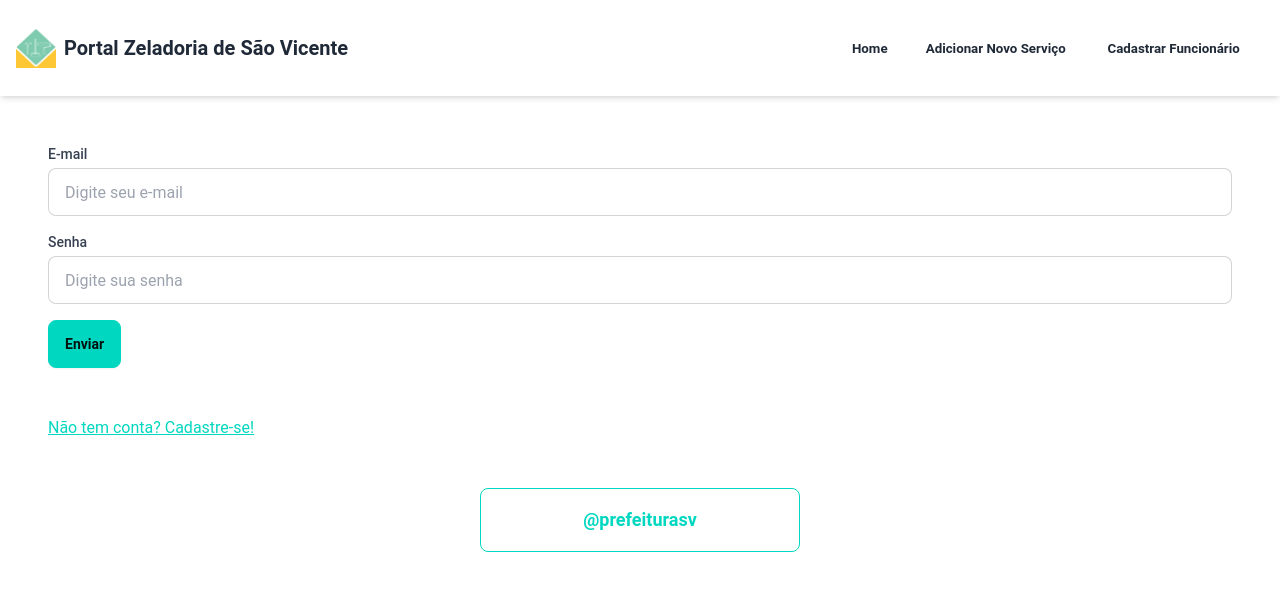
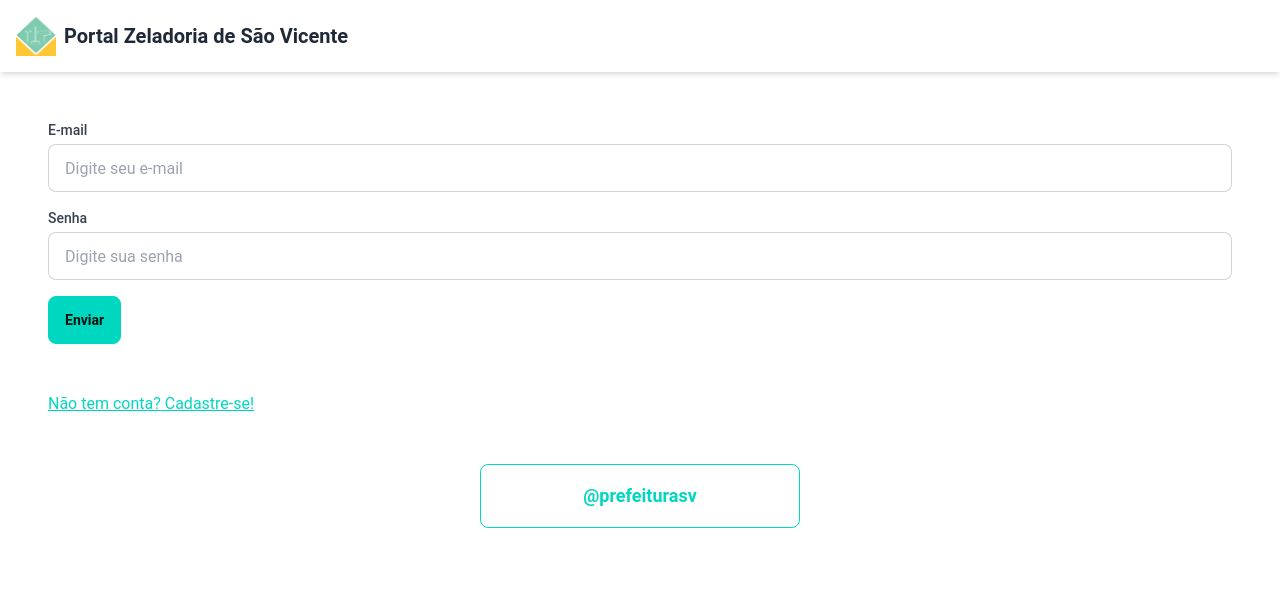
Before and after one commit to camilabr74/HTML_PI_2, a React (Vite) app: page / in a window 1280 px wide. Shown: the top 590 px of the page. Built offline with nearby package versions, Linux system fonts and the light colour scheme.

Commit message:
update: atualiza renderização navbar de acordo com as rotas

```diff
--- a/src/components/Navbar/Navbar.jsx
+++ b/src/components/Navbar/Navbar.jsx
@@ -1,16 +1,22 @@
 import React, { useState } from 'react';
-import { Link } from 'react-router-dom';
+import { Link, useLocation } from 'react-router-dom';
 
 const Navbar = ({ isAdmin, isLoggedIn, isEmployee, onLogout }) => {
     const [isMenuOpen, setIsMenuOpen] = useState(false);
+    const location = useLocation(); // Captura a URL atual
 
     const toggleMenu = () => setIsMenuOpen(!isMenuOpen);
     const closeMenu = () => setIsMenuOpen(false);
 
+    // Condições para exibir a navbar simples ou com botões adicionais
+    const isLoginOrSignUp = location.pathname === '/HTML_PI_2/login' || location.pathname === '/HTML_PI_2/sign-up';
+    const isCitizenRoutes = location.pathname === '/HTML_PI_2/home' || location.pathname === '/HTML_PI_2/service-selection' || location.pathname === '/HTML_PI_2/service-request';
+    const isEmployeeRoutes = location.pathname === '/HTML_PI_2/add-new-service' || location.pathname === '/HTML_PI_2/register-employee' || location.pathname === '/HTML_PI_2/home-employee';
+
     return (
         <div className="navbar bg-base-100 shadow-md flex items-center justify-between p-4">
             <div className="flex items-center">
-                <img src="/src/assets/logo.png" alt="Logo" className="h-10 w-10 mr-2" />
+                <img src="./src/assets/logo.png" alt="Logo" className="h-10 w-10 mr-2" />
                 <span className="text-xl font-bold">Portal Zeladoria de São Vicente</span>
             </div>
 
@@ -47,17 +53,20 @@ const Navbar = ({ isAdmin, isLoggedIn, isEmployee, onLogout }) => {
                             </svg>
                         </button>
                         <ul>
-                            {isEmployee || isAdmin ? (
-                                <li><Link to="/HTML_PI_2/home-employee" className="btn btn-ghost">Home</Link></li>
-                            ) : (
+                            {isLoginOrSignUp ? (
+                                // Navbar simples sem botões
+                                <li><Link to="/HTML_PI_2/login" className="btn btn-ghost">Login</Link></li>
+                            ) : isCitizenRoutes ? (
+                                // Navbar do cidadão com botão Home
                                 <li><Link to="/HTML_PI_2/home" className="btn btn-ghost">Home</Link></li>
-                            )}
-                            {isAdmin && (
+                            ) : isEmployeeRoutes ? (
+                                // Navbar do funcionário com botões adicionais
                                 <>
+                                    <li><Link to="/HTML_PI_2/home-employee" className="btn btn-ghost">Página Inicial</Link></li>
                                     <li><Link to="/HTML_PI_2/add-new-service" className="btn btn-ghost">Adicionar Novo Serviço</Link></li>
                                     <li><Link to="/HTML_PI_2/register-employee" className="btn btn-ghost">Cadastrar Funcionário</Link></li>
                                 </>
-                            )}
+                            ) : null}
                         </ul>
                     </div>
                 </div>
@@ -65,17 +74,20 @@ const Navbar = ({ isAdmin, isLoggedIn, isEmployee, onLogout }) => {
 
             <div className="navbar-end hidden md:flex">
                 <ul className="menu menu-horizontal px-1">
-                    {isEmployee || isAdmin ? (
-                        <li><Link to="/HTML_PI_2/home-employee" className="btn btn-ghost">Home</Link></li>
-                    ) : (
-                        <li><Link to="/HTML_PI_2/home" className="btn btn-ghost">Home</Link></li>
-                    )}
-                    {isAdmin && (
+                    {isLoginOrSignUp ? (
+                        // Navbar simples sem botões
+                        <li><Link to="/HTML_PI_2/login" className="btn btn-ghost">Login</Link></li>
+                    ) : isCitizenRoutes ? (
+                        // Navbar do cidadão com botão Home
+                        <li><Link to="/HTML_PI_2/home" className="btn btn-ghost">Página Inicial</Link></li>
+                    ) : isEmployeeRoutes ? (
+                        // Navbar do funcionário com botões adicionais
                         <>
+                            <li><Link to="/HTML_PI_2/home-employee" className="btn btn-ghost">Página Inicial</Link></li>
                             <li><Link to="/HTML_PI_2/add-new-service" className="btn btn-ghost">Adicionar Novo Serviço</Link></li>
                             <li><Link to="/HTML_PI_2/register-employee" className="btn btn-ghost">Cadastrar Funcionário</Link></li>
                         </>
-                    )}
+                    ) : null}
                 </ul>
                 {isLoggedIn && (
                     <button className="btn btn-accent ml-4" onClick={onLogout}>Sair</button>
```
